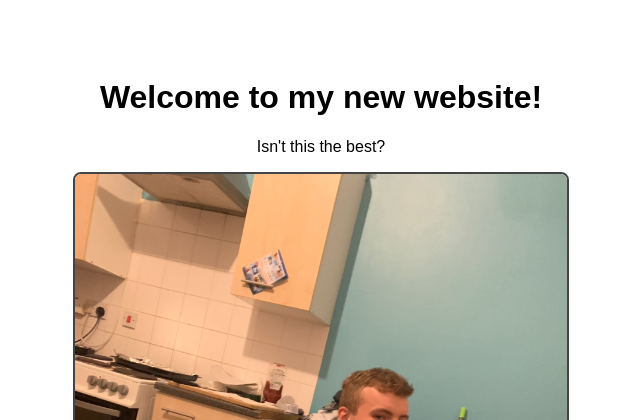
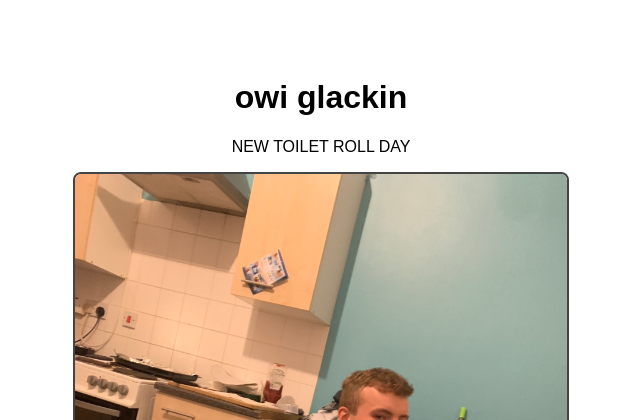
Before and after one commit to michaelmickmikey/funny_eoin_site, a Flask app: page / in a window 1280 px wide. Shown: the top 420 px of the page, without its empty margins (319-959 px from the left). Run offline with Flask 3, Linux system fonts and the light colour scheme.

Commit message:
Updated index.html with new titles and wording

```diff
--- a/templates/index.html
+++ b/templates/index.html
@@ -1,7 +1,7 @@
 <!DOCTYPE html>
 <html>
 <head>
-    <title>My New Website</title>
+    <title>SNALL</title>
     <style>
         body {
             text-align: center;
@@ -26,8 +26,8 @@
     </style>
 </head>
 <body>
-    <h1>Welcome to my new website!</h1>
-    <p>Isn't this the best?</p>
+    <h1>owi glackin</h1>
+    <p>NEW TOILET ROLL DAY</p>
     <img src="{{ url_for('static', filename='eoin.jpg') }}" alt="Eoin in all his glory">
     <div id="quote"></div>
 
```
